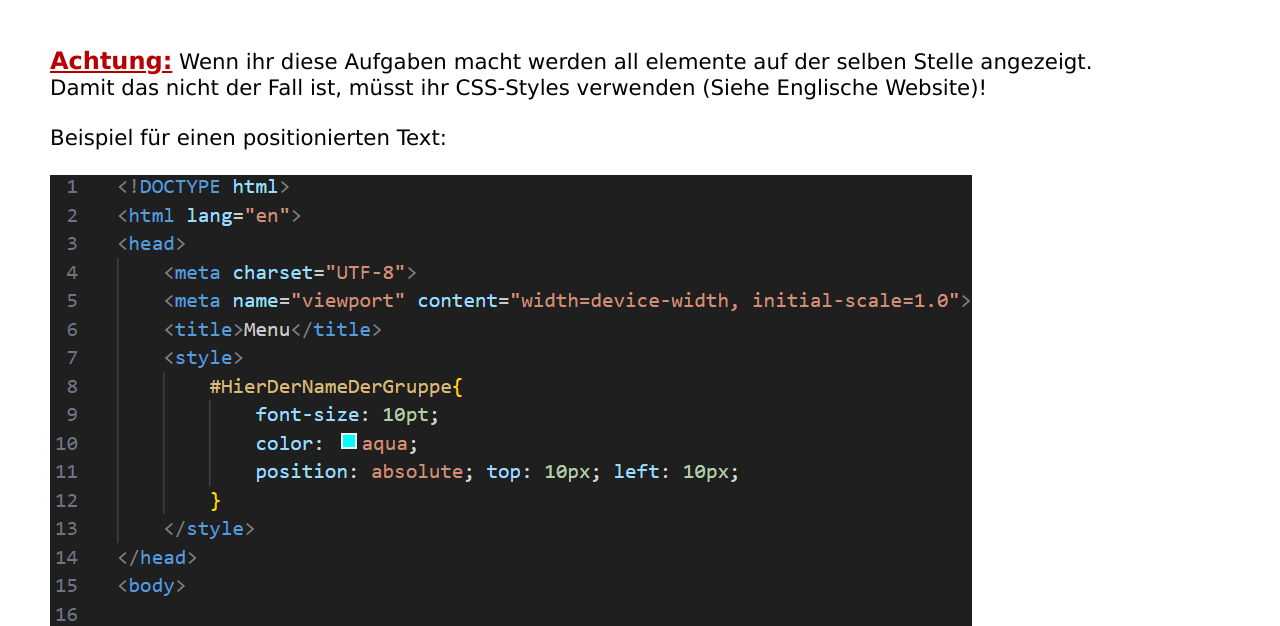
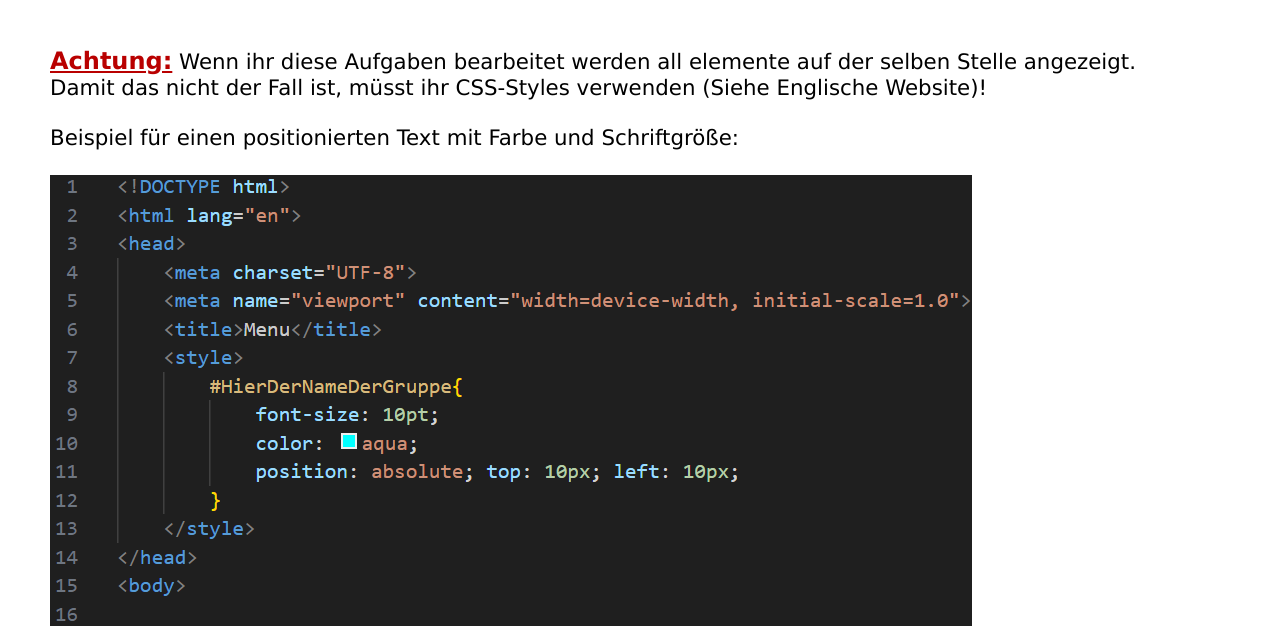
Before and after one commit to TheMagentaButterfly/TheMagentaButterfly.github.io, a plain HTML site: page websites/seite1.html in a window 1280 px wide. Shown: the part 174-800 px from the top of the page. Drawn offline with Linux system fonts and the light colour scheme.

Commit message:
modified:   websites/seite1.html

```diff
--- a/websites/seite1.html
+++ b/websites/seite1.html
@@ -33,19 +33,29 @@
             <u><b>Aufgabe 1:</b></u><br>
             <br>
             <br>
-            <u id="Warnung"><b>Achtung:</b></u> Wenn ihr diese Aufgaben macht werden all elemente auf der selben Stelle angezeigt.<br>
+            <u id="Warnung"><b>Achtung:</b></u> Wenn ihr diese Aufgaben bearbeitet werden all elemente auf der selben Stelle angezeigt.<br>
             Damit das nicht der Fall ist, müsst ihr CSS-Styles verwenden (Siehe Englische Website)!<br>
             <br>
-            Beispiel für einen positionierten Text:<br>
+            Beispiel für einen positionierten Text mit Farbe und Schriftgröße:<br>
             <br>
             <img src="..\pictures\CSSPositionBild.png"/><br>
+            <br>
             <br>
             <br>
             A) Erstellt ein Text-Element mit einem beliebigen Text und ändert die Schriftart.<br>
             <br>
             B) Ändert den Text zu Bold, Italic, Unterstrichen und zentriert ihn.<br>
             <br>
-            C) Versucht dem Text eine beliebige Farbe hinzuzufügen (Tipp: sucht auf der Enlischen Website nach Styles).
+            C) Versucht dem Text eine beliebige Farbe hinzuzufügen (Tipp: sucht auf der Enlischen Website nach Styles).<br>
+            <br>
+            <br>
+            <br>
+            <br>
+            <br>
+            <br>
+            <br>
+            <br>
+            <br>
         </p>
     </div>
 </body>
```
